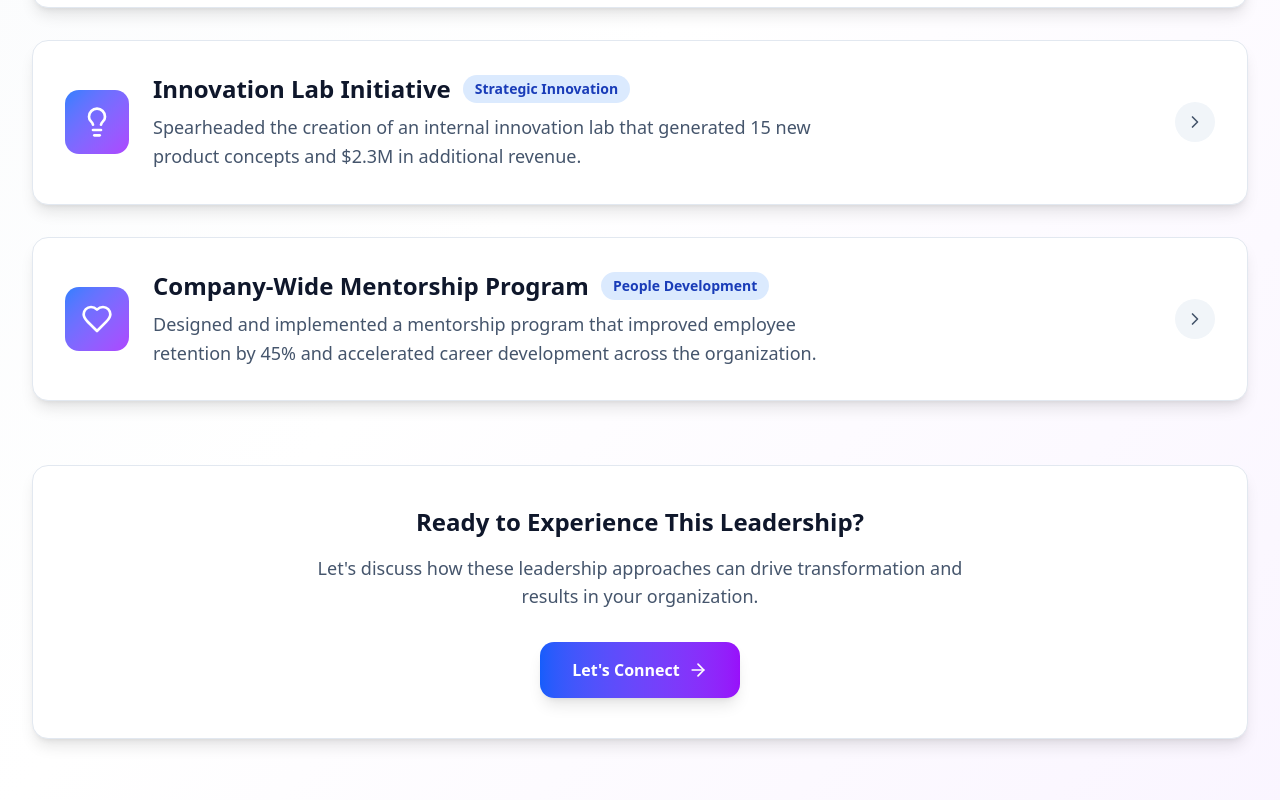
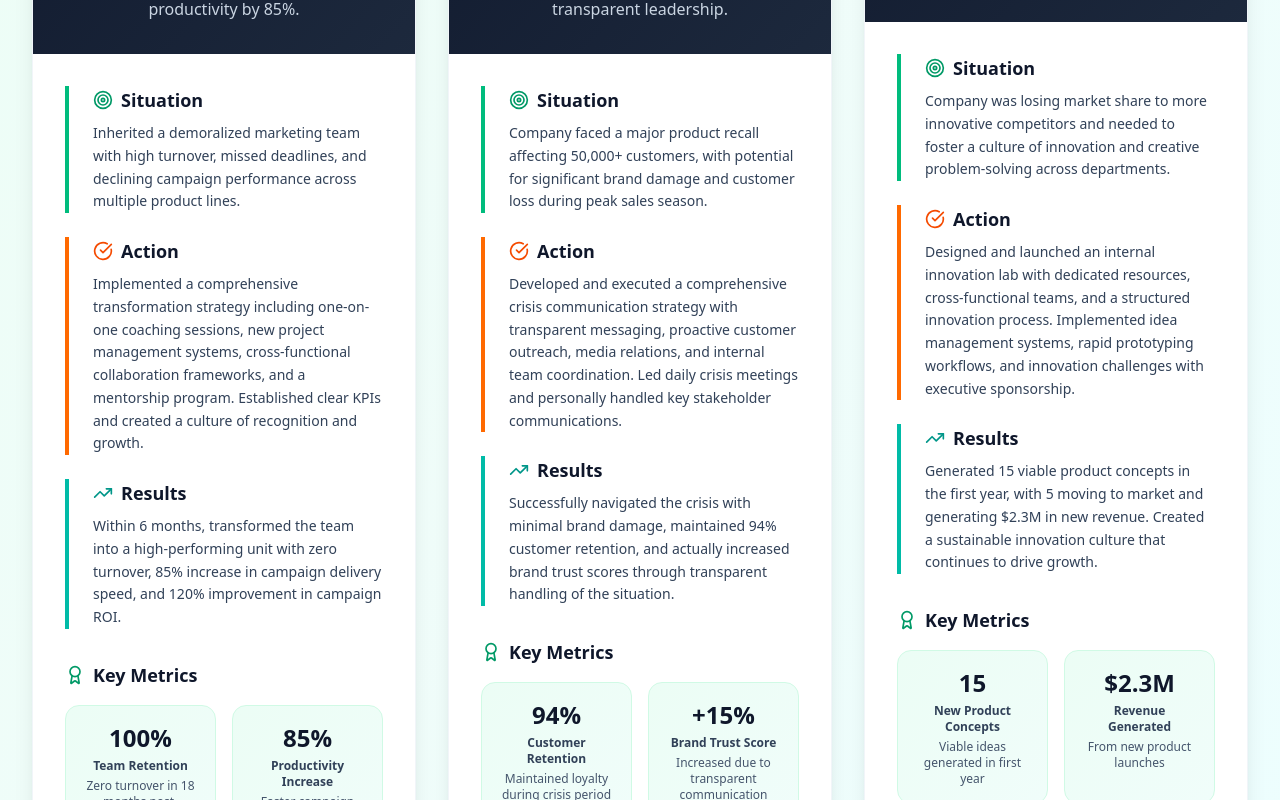
Before and after one commit to connorholly11/lauren-site, a React (Vite) app: page / in a window 1280 px wide. Shown: the part 4280-5080 px from the top of the page. Built offline with nearby package versions, Linux system fonts and the light colour scheme; a web font is replaced by a local one.

Commit message:
RevisionId:  294926185064964096

```diff
--- a/src/components/generated/LeadershipSection.tsx
+++ b/src/components/generated/LeadershipSection.tsx
@@ -1,8 +1,8 @@
 "use client";
 
-import React, { useState } from 'react';
-import { motion, AnimatePresence } from 'framer-motion';
-import { Users, TrendingUp, Award, Target, ChevronRight, Star, Lightbulb, Heart, Shield, Zap, ArrowRight, CheckCircle } from 'lucide-react';
+import React from 'react';
+import { motion } from 'framer-motion';
+import { Users, Shield, Lightbulb, Target, CheckCircle, TrendingUp, Award } from 'lucide-react';
 interface LeadershipExample {
   id: string;
   title: string;
@@ -21,14 +21,8 @@ interface LeadershipExample {
     description: string;
   }[];
   skills: string[];
-  testimonial?: {
-    quote: string;
-    author: string;
-    role: string;
-  };
 }
 const LeadershipSection: React.FC = () => {
-  const [selectedExample, setSelectedExample] = useState<string | null>(null);
   const leadershipExamples: LeadershipExample[] = [{
     id: 'team-transformation',
     title: 'Marketing Team Transformation',
@@ -56,12 +50,7 @@ const LeadershipSection: React.FC = () => {
       value: '+120%',
       description: 'Improved performance across all channels'
     }],
-    skills: ['Team Building', 'Change Management', 'Performance Coaching', 'Process Optimization'],
-    testimonial: {
-      quote: "Sarah didn't just manage our team, she transformed our entire culture. Her leadership style brought out the best in everyone and created an environment where we could truly excel.",
-      author: "Alex Thompson",
-      role: "Senior Marketing Specialist"
-    }
+    skills: ['Team Building', 'Change Management', 'Performance Coaching', 'Process Optimization']
   }, {
     id: 'crisis-leadership',
     title: 'Crisis Communication Leadership',
@@ -89,12 +78,7 @@ const LeadershipSection: React.FC = () => {
       value: '6 weeks',
       description: 'Faster than industry average of 12 weeks'
     }],
-    skills: ['Crisis Management', 'Strategic Communication', 'Stakeholder Management', 'Media Relations'],
-    testimonial: {
-      quote: "Sarah's leadership during our crisis was exceptional. Her calm, strategic approach and transparent communication not only got us through the crisis but actually strengthened our brand.",
-      author: "Maria Santos",
-      role: "Chief Executive Officer"
-    }
+    skills: ['Crisis Management', 'Strategic Communication', 'Stakeholder Management', 'Media Relations']
   }, {
     id: 'innovation-initiative',
     title: 'Innovation Lab Initiative',
@@ -122,50 +106,9 @@ const LeadershipSection: React.FC = () => {
       value: '-40%',
       description: 'Faster product development cycle'
     }],
-    skills: ['Innovation Management', 'Cross-functional Leadership', 'Strategic Planning', 'Change Leadership'],
-    testimonial: {
-      quote: "The innovation lab Sarah created became the heartbeat of our company's growth strategy. Her vision and execution transformed how we approach product development.",
-      author: "Dr. James Wilson",
-      role: "Chief Technology Officer"
-    }
-  }, {
-    id: 'mentorship-program',
-    title: 'Company-Wide Mentorship Program',
-    category: 'People Development',
-    summary: 'Designed and implemented a mentorship program that improved employee retention by 45% and accelerated career development across the organization.',
-    icon: Heart,
-    situation: 'High employee turnover, especially among junior staff, and limited career development opportunities were impacting company growth and team morale.',
-    challenge: 'No formal mentorship structure existed, senior leaders were too busy for regular mentoring, and junior employees felt disconnected from career advancement opportunities.',
-    action: 'Created a comprehensive mentorship program with structured matching processes, training for mentors, goal-setting frameworks, and regular progress tracking. Personally mentored 8 high-potential employees while overseeing the program.',
-    result: 'Launched program with 120 mentor-mentee pairs, achieved 45% improvement in employee retention, and saw 60% of mentees receive promotions within 18 months.',
-    impact: [{
-      metric: 'Employee Retention',
-      value: '+45%',
-      description: 'Significant reduction in turnover'
-    }, {
-      metric: 'Internal Promotions',
-      value: '60%',
-      description: 'Of mentees promoted within 18 months'
-    }, {
-      metric: 'Program Participation',
-      value: '120 Pairs',
-      description: 'Active mentor-mentee relationships'
-    }, {
-      metric: 'Satisfaction Score',
-      value: '9.1/10',
-      description: 'Program effectiveness rating'
-    }],
-    skills: ['Mentorship', 'Program Development', 'Talent Development', 'Organizational Leadership'],
-    testimonial: {
-      quote: "Sarah's mentorship program didn't just help individual careers—it transformed our entire company culture. The program she built continues to be one of our most valuable initiatives.",
-      author: "Rachel Kim",
-      role: "Head of Human Resources"
-    }
+    skills: ['Innovation Management', 'Cross-functional Leadership', 'Strategic Planning', 'Change Leadership']
   }];
-  const toggleExample = (exampleId: string) => {
-    setSelectedExample(selectedExample === exampleId ? null : exampleId);
-  };
-  return <section id="leadership" className="py-20 px-4 sm:px-6 lg:px-8 bg-gradient-to-br from-slate-50 via-white to-purple-50" data-magicpath-id="0" data-magicpath-path="LeadershipSection.tsx">
+  return <section id="leadership" className="py-20 px-4 sm:px-6 lg:px-8 bg-gradient-to-br from-emerald-50 via-teal-50 to-cyan-50" data-magicpath-id="0" data-magicpath-path="LeadershipSection.tsx">
       <div className="max-w-7xl mx-auto" data-magicpath-id="1" data-magicpath-path="LeadershipSection.tsx">
         <motion.div initial={{
         opacity: 0,
@@ -185,10 +128,10 @@ const LeadershipSection: React.FC = () => {
             Real examples of how strategic leadership, team development, and innovative thinking
             have driven measurable results and organizational transformation.
           </p>
-          <div className="w-24 h-1 bg-gradient-to-r from-blue-500 to-purple-500 mx-auto" data-magicpath-id="5" data-magicpath-path="LeadershipSection.tsx"></div>
+          <div className="w-24 h-1 bg-gradient-to-r from-emerald-500 to-teal-500 mx-auto" data-magicpath-id="5" data-magicpath-path="LeadershipSection.tsx"></div>
         </motion.div>
 
-        <div className="space-y-8" data-magicpath-id="6" data-magicpath-path="LeadershipSection.tsx">
+        <div className="grid lg:grid-cols-3 gap-8" data-magicpath-id="6" data-magicpath-path="LeadershipSection.tsx">
           {leadershipExamples.map((example, index) => <motion.div key={example.id} initial={{
           opacity: 0,
           y: 40
@@ -200,172 +143,79 @@ const LeadershipSection: React.FC = () => {
           delay: index * 0.1
         }} viewport={{
           once: true
-        }} className="bg-white rounded-2xl overflow-hidden shadow-lg hover:shadow-xl transition-all duration-300 border border-slate-200" data-magicpath-id="7" data-magicpath-path="LeadershipSection.tsx">
-              {/* Example Header */}
-              <div className="p-8 cursor-pointer hover:bg-slate-50 transition-colors duration-300" onClick={() => toggleExample(example.id)} data-magicpath-id="8" data-magicpath-path="LeadershipSection.tsx">
-                <div className="flex items-center justify-between" data-magicpath-id="9" data-magicpath-path="LeadershipSection.tsx">
-                  <div className="flex items-center space-x-6" data-magicpath-id="10" data-magicpath-path="LeadershipSection.tsx">
-                    <div className="w-16 h-16 bg-gradient-to-br from-blue-500 to-purple-500 rounded-xl flex items-center justify-center" data-magicpath-id="11" data-magicpath-path="LeadershipSection.tsx">
-                      <example.icon className="w-8 h-8 text-white" data-magicpath-id="12" data-magicpath-path="LeadershipSection.tsx" />
+        }} className="bg-white rounded-3xl overflow-hidden shadow-xl border border-slate-100 hover:shadow-2xl transition-all duration-500" data-magicpath-id="7" data-magicpath-path="LeadershipSection.tsx">
+              {/* Header */}
+              <div className="p-8 bg-gradient-to-br from-slate-900 to-slate-800 text-white" data-magicpath-id="8" data-magicpath-path="LeadershipSection.tsx">
+                <div className="flex items-center justify-center mb-6" data-magicpath-id="9" data-magicpath-path="LeadershipSection.tsx">
+                  <div className="w-20 h-20 bg-gradient-to-br from-emerald-400 to-teal-500 rounded-2xl flex items-center justify-center" data-magicpath-id="10" data-magicpath-path="LeadershipSection.tsx">
+                    <example.icon className="w-10 h-10 text-white" data-magicpath-id="11" data-magicpath-path="LeadershipSection.tsx" />
                   </div>
-                    <div data-magicpath-id="13" data-magicpath-path="LeadershipSection.tsx">
-                      <div className="flex items-center space-x-3 mb-2" data-magicpath-id="14" data-magicpath-path="LeadershipSection.tsx">
-                        <h3 className="text-2xl font-bold text-slate-900" data-magicpath-id="15" data-magicpath-path="LeadershipSection.tsx">{example.title}</h3>
-                        <span className="px-3 py-1 bg-blue-100 text-blue-800 text-sm font-semibold rounded-full" data-magicpath-id="16" data-magicpath-path="LeadershipSection.tsx">
+                </div>
+                <div className="text-center" data-magicpath-id="12" data-magicpath-path="LeadershipSection.tsx">
+                  <span className="px-4 py-2 bg-emerald-500/20 text-emerald-300 text-sm font-semibold rounded-full border border-emerald-400/30 mb-4 inline-block" data-magicpath-id="13" data-magicpath-path="LeadershipSection.tsx">
                     {example.category}
                   </span>
-                      </div>
-                      <p className="text-lg text-slate-600 leading-relaxed max-w-2xl" data-magicpath-id="17" data-magicpath-path="LeadershipSection.tsx">
-                        {example.summary}
-                      </p>
-                    </div>
-                  </div>
-                  <motion.div animate={{
-                rotate: selectedExample === example.id ? 90 : 0
-              }} transition={{
-                duration: 0.3
-              }} className="flex-shrink-0" data-magicpath-id="18" data-magicpath-path="LeadershipSection.tsx">
-                    <div className="w-10 h-10 bg-slate-100 rounded-full flex items-center justify-center" data-magicpath-id="19" data-magicpath-path="LeadershipSection.tsx">
-                      <ChevronRight className="w-5 h-5 text-slate-600" data-magicpath-id="20" data-magicpath-path="LeadershipSection.tsx" />
-                    </div>
-                  </motion.div>
+                  <h3 className="text-2xl font-bold mb-4" data-magicpath-id="14" data-magicpath-path="LeadershipSection.tsx">{example.title}</h3>
+                  <p className="text-slate-300 leading-relaxed" data-magicpath-id="15" data-magicpath-path="LeadershipSection.tsx">{example.summary}</p>
                 </div>
               </div>
 
-              {/* Expanded Content */}
-              <AnimatePresence data-magicpath-id="21" data-magicpath-path="LeadershipSection.tsx">
-                {selectedExample === example.id && <motion.div initial={{
-              opacity: 0,
-              height: 0
-            }} animate={{
-              opacity: 1,
-              height: 'auto'
-            }} exit={{
-              opacity: 0,
-              height: 0
-            }} transition={{
-              duration: 0.4
-            }} className="border-t border-slate-200" data-magicpath-id="22" data-magicpath-path="LeadershipSection.tsx">
-                    <div className="p-8 bg-slate-50 space-y-10" data-magicpath-id="23" data-magicpath-path="LeadershipSection.tsx">
-
-                      {/* STAR Method Breakdown */}
-                      <div className="grid md:grid-cols-2 gap-8" data-magicpath-id="24" data-magicpath-path="LeadershipSection.tsx">
-                        <div className="space-y-6" data-magicpath-id="25" data-magicpath-path="LeadershipSection.tsx">
-                          <div className="bg-white rounded-xl p-6 border border-slate-200" data-magicpath-id="26" data-magicpath-path="LeadershipSection.tsx">
-                            <h4 className="text-lg font-bold text-slate-900 mb-3 flex items-center" data-magicpath-id="27" data-magicpath-path="LeadershipSection.tsx">
-                              <Target className="w-5 h-5 mr-2 text-blue-600" data-magicpath-id="28" data-magicpath-path="LeadershipSection.tsx" />
+              {/* Content */}
+              <div className="p-8 space-y-8" data-magicpath-id="16" data-magicpath-path="LeadershipSection.tsx">
+                {/* STAR Method */}
+                <div className="space-y-6" data-magicpath-id="17" data-magicpath-path="LeadershipSection.tsx">
+                  <div className="border-l-4 border-emerald-500 pl-6" data-magicpath-id="18" data-magicpath-path="LeadershipSection.tsx">
+                    <h4 className="text-lg font-bold text-slate-900 mb-2 flex items-center" data-magicpath-id="19" data-magicpath-path="LeadershipSection.tsx">
+                      <Target className="w-5 h-5 mr-2 text-emerald-600" data-magicpath-id="20" data-magicpath-path="LeadershipSection.tsx" />
                       Situation
                     </h4>
-                            <p className="text-slate-700 leading-relaxed" data-magicpath-id="29" data-magicpath-path="LeadershipSection.tsx">{example.situation}</p>
+                    <p className="text-slate-700 text-sm leading-relaxed" data-magicpath-id="21" data-magicpath-path="LeadershipSection.tsx">{example.situation}</p>
                   </div>
 
-                          <div className="bg-white rounded-xl p-6 border border-slate-200" data-magicpath-id="30" data-magicpath-path="LeadershipSection.tsx">
-                            <h4 className="text-lg font-bold text-slate-900 mb-3 flex items-center" data-magicpath-id="31" data-magicpath-path="LeadershipSection.tsx">
-                              <Zap className="w-5 h-5 mr-2 text-red-600" data-magicpath-id="32" data-magicpath-path="LeadershipSection.tsx" />
-                              Challenge
+                  <div className="border-l-4 border-orange-500 pl-6" data-magicpath-id="22" data-magicpath-path="LeadershipSection.tsx">
+                    <h4 className="text-lg font-bold text-slate-900 mb-2 flex items-center" data-magicpath-id="23" data-magicpath-path="LeadershipSection.tsx">
+                      <CheckCircle className="w-5 h-5 mr-2 text-orange-600" data-magicpath-id="24" data-magicpath-path="LeadershipSection.tsx" />
+                      Action
                     </h4>
-                            <p className="text-slate-700 leading-relaxed" data-magicpath-id="33" data-magicpath-path="LeadershipSection.tsx">{example.challenge}</p>
-                          </div>
+                    <p className="text-slate-700 text-sm leading-relaxed" data-magicpath-id="25" data-magicpath-path="LeadershipSection.tsx">{example.action}</p>
                   </div>
 
-                        <div className="space-y-6" data-magicpath-id="34" data-magicpath-path="LeadershipSection.tsx">
-                          <div className="bg-white rounded-xl p-6 border border-slate-200" data-magicpath-id="35" data-magicpath-path="LeadershipSection.tsx">
-                            <h4 className="text-lg font-bold text-slate-900 mb-3 flex items-center" data-magicpath-id="36" data-magicpath-path="LeadershipSection.tsx">
-                              <CheckCircle className="w-5 h-5 mr-2 text-green-600" data-magicpath-id="37" data-magicpath-path="LeadershipSection.tsx" />
-                              Action Taken
+                  <div className="border-l-4 border-teal-500 pl-6" data-magicpath-id="26" data-magicpath-path="LeadershipSection.tsx">
+                    <h4 className="text-lg font-bold text-slate-900 mb-2 flex items-center" data-magicpath-id="27" data-magicpath-path="LeadershipSection.tsx">
+                      <TrendingUp className="w-5 h-5 mr-2 text-teal-600" data-magicpath-id="28" data-magicpath-path="LeadershipSection.tsx" />
+                      Results
                     </h4>
-                            <p className="text-slate-700 leading-relaxed" data-magicpath-id="38" data-magicpath-path="LeadershipSection.tsx">{example.action}</p>
-                          </div>
-
-                          <div className="bg-white rounded-xl p-6 border border-slate-200" data-magicpath-id="39" data-magicpath-path="LeadershipSection.tsx">
-                            <h4 className="text-lg font-bold text-slate-900 mb-3 flex items-center" data-magicpath-id="40" data-magicpath-path="LeadershipSection.tsx">
-                              <TrendingUp className="w-5 h-5 mr-2 text-purple-600" data-magicpath-id="41" data-magicpath-path="LeadershipSection.tsx" />
-                              Results Achieved
-                            </h4>
-                            <p className="text-slate-700 leading-relaxed" data-magicpath-id="42" data-magicpath-path="LeadershipSection.tsx">{example.result}</p>
-                          </div>
+                    <p className="text-slate-700 text-sm leading-relaxed" data-magicpath-id="29" data-magicpath-path="LeadershipSection.tsx">{example.result}</p>
                   </div>
                 </div>
 
                 {/* Impact Metrics */}
-                      <div data-magicpath-id="43" data-magicpath-path="LeadershipSection.tsx">
-                        <h4 className="text-xl font-bold text-slate-900 mb-6 flex items-center" data-magicpath-id="44" data-magicpath-path="LeadershipSection.tsx">
-                          <Award className="w-6 h-6 mr-3 text-blue-600" data-magicpath-id="45" data-magicpath-path="LeadershipSection.tsx" />
-                          Measurable Impact
+                <div data-magicpath-id="30" data-magicpath-path="LeadershipSection.tsx">
+                  <h4 className="text-lg font-bold text-slate-900 mb-4 flex items-center" data-magicpath-id="31" data-magicpath-path="LeadershipSection.tsx">
+                    <Award className="w-5 h-5 mr-2 text-emerald-600" data-magicpath-id="32" data-magicpath-path="LeadershipSection.tsx" />
+                    Key Metrics
                   </h4>
-                        <div className="grid grid-cols-2 lg:grid-cols-4 gap-6" data-magicpath-id="46" data-magicpath-path="LeadershipSection.tsx">
-                          {example.impact.map((metric, idx) => <div key={idx} className="bg-white rounded-xl p-6 text-center border border-slate-200" data-magicpath-id="47" data-magicpath-path="LeadershipSection.tsx">
-                              <div className="text-3xl font-bold text-slate-900 mb-2" data-magicpath-id="48" data-magicpath-path="LeadershipSection.tsx">{metric.value}</div>
-                              <div className="text-sm font-semibold text-slate-700 mb-2" data-magicpath-id="49" data-magicpath-path="LeadershipSection.tsx">{metric.metric}</div>
-                              <div className="text-xs text-slate-600 leading-relaxed" data-magicpath-id="50" data-magicpath-path="LeadershipSection.tsx">{metric.description}</div>
+                  <div className="grid grid-cols-2 gap-4" data-magicpath-id="33" data-magicpath-path="LeadershipSection.tsx">
+                    {example.impact.slice(0, 4).map((metric, idx) => <div key={idx} className="bg-gradient-to-br from-emerald-50 to-teal-50 rounded-xl p-4 text-center border border-emerald-100" data-magicpath-id="34" data-magicpath-path="LeadershipSection.tsx">
+                        <div className="text-2xl font-bold text-slate-900 mb-1" data-magicpath-id="35" data-magicpath-path="LeadershipSection.tsx">{metric.value}</div>
+                        <div className="text-xs font-semibold text-slate-700 mb-1" data-magicpath-id="36" data-magicpath-path="LeadershipSection.tsx">{metric.metric}</div>
+                        <div className="text-xs text-slate-600" data-magicpath-id="37" data-magicpath-path="LeadershipSection.tsx">{metric.description}</div>
                       </div>)}
                   </div>
                 </div>
 
-                      {/* Skills Demonstrated */}
-                      <div data-magicpath-id="51" data-magicpath-path="LeadershipSection.tsx">
-                        <h4 className="text-xl font-bold text-slate-900 mb-4" data-magicpath-id="52" data-magicpath-path="LeadershipSection.tsx">
-                          Key Leadership Skills Demonstrated
-                        </h4>
-                        <div className="flex flex-wrap gap-3" data-magicpath-id="53" data-magicpath-path="LeadershipSection.tsx">
-                          {example.skills.map((skill, idx) => <span key={idx} className="px-4 py-2 bg-blue-100 text-blue-800 text-sm font-medium rounded-full border border-blue-200" data-magicpath-id="54" data-magicpath-path="LeadershipSection.tsx">
+                {/* Skills */}
+                <div data-magicpath-id="38" data-magicpath-path="LeadershipSection.tsx">
+                  <h4 className="text-lg font-bold text-slate-900 mb-3" data-magicpath-id="39" data-magicpath-path="LeadershipSection.tsx">Skills Applied</h4>
+                  <div className="flex flex-wrap gap-2" data-magicpath-id="40" data-magicpath-path="LeadershipSection.tsx">
+                    {example.skills.map((skill, idx) => <span key={idx} className="px-3 py-1 bg-emerald-100 text-emerald-800 text-xs font-medium rounded-full border border-emerald-200" data-magicpath-id="41" data-magicpath-path="LeadershipSection.tsx">
                         {skill}
                       </span>)}
                   </div>
                 </div>
-
-                      {/* Testimonial */}
-                      {example.testimonial && <div className="bg-gradient-to-r from-blue-600 to-purple-600 rounded-xl p-8 text-white" data-magicpath-id="55" data-magicpath-path="LeadershipSection.tsx">
-                          <div className="flex justify-center mb-4" data-magicpath-id="56" data-magicpath-path="LeadershipSection.tsx">
-                            {[...Array(5)].map((_, i) => <Star key={i} className="w-5 h-5 text-yellow-300 fill-current" data-magicpath-id="57" data-magicpath-path="LeadershipSection.tsx" />)}
               </div>
-                          <blockquote className="text-lg italic leading-relaxed mb-6 text-center" data-magicpath-id="58" data-magicpath-path="LeadershipSection.tsx">
-                            "{example.testimonial.quote}"
-                          </blockquote>
-                          <div className="text-center" data-magicpath-id="59" data-magicpath-path="LeadershipSection.tsx">
-                            <div className="font-bold text-lg" data-magicpath-id="60" data-magicpath-path="LeadershipSection.tsx">{example.testimonial.author}</div>
-                            <div className="text-blue-100" data-magicpath-id="61" data-magicpath-path="LeadershipSection.tsx">{example.testimonial.role}</div>
-                          </div>
-                        </div>}
-
-                    </div>
-                  </motion.div>}
-              </AnimatePresence>
             </motion.div>)}
         </div>
-
-        {/* Call to Action */}
-        <motion.div initial={{
-        opacity: 0,
-        y: 30
-      }} whileInView={{
-        opacity: 1,
-        y: 0
-      }} transition={{
-        duration: 0.6,
-        delay: 0.3
-      }} viewport={{
-        once: true
-      }} className="text-center mt-16" data-magicpath-id="62" data-magicpath-path="LeadershipSection.tsx">
-          <div className="bg-white rounded-2xl p-10 shadow-lg border border-slate-200" data-magicpath-id="63" data-magicpath-path="LeadershipSection.tsx">
-            <h3 className="text-2xl font-bold text-slate-900 mb-4" data-magicpath-id="64" data-magicpath-path="LeadershipSection.tsx">
-              Ready to Experience This Leadership?
-            </h3>
-            <p className="text-lg text-slate-600 mb-8 max-w-2xl mx-auto" data-magicpath-id="65" data-magicpath-path="LeadershipSection.tsx">
-              Let's discuss how these leadership approaches can drive transformation and results in your organization.
-            </p>
-            <motion.button whileHover={{
-            scale: 1.05
-          }} whileTap={{
-            scale: 0.95
-          }} onClick={() => document.getElementById('contact')?.scrollIntoView({
-            behavior: 'smooth'
-          })} className="inline-flex items-center px-8 py-4 bg-gradient-to-r from-blue-600 to-purple-600 text-white font-semibold rounded-xl shadow-lg hover:shadow-xl transition-all duration-300" data-magicpath-id="66" data-magicpath-path="LeadershipSection.tsx">
-              Let's Connect
-              <ArrowRight className="ml-2 w-5 h-5" data-magicpath-id="67" data-magicpath-path="LeadershipSection.tsx" />
-            </motion.button>
-          </div>
-        </motion.div>
       </div>
     </section>;
 };
```
Lines whose indentation alone changed are shown as unchanged.
